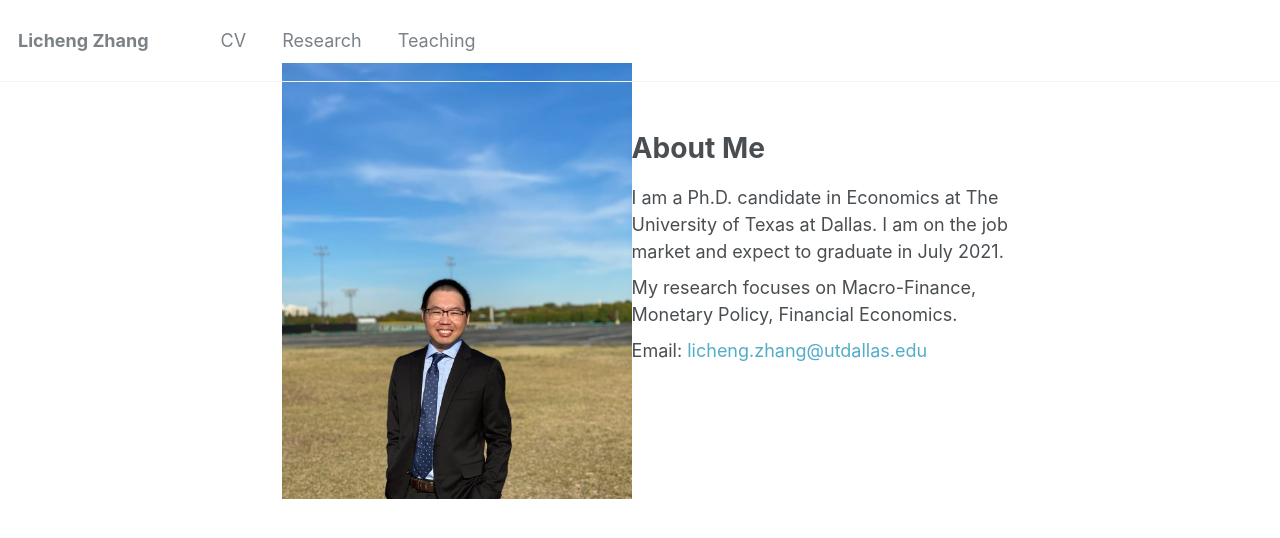
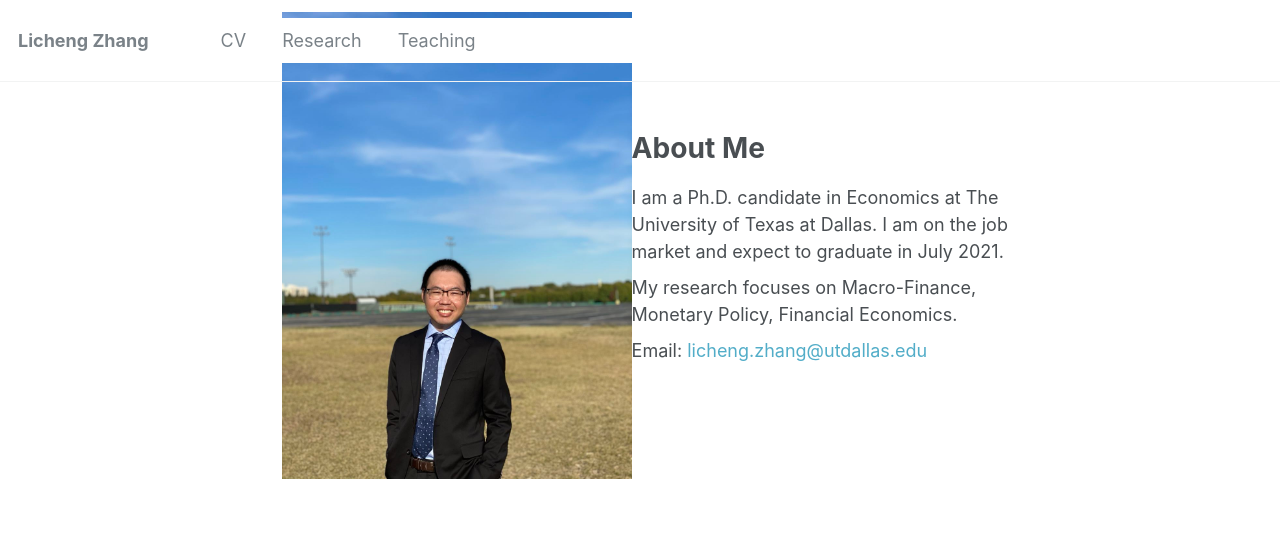
Before and after one commit to lichengzh/lichengzh.github.io, a Jekyll site: the page built from _pages/about.md, in a window 1280 px wide. Shown: the top 538 px of the page. Built offline with Jekyll 4.4.1, drawn with Linux system fonts in a browser that asks for light colours.

Commit message:
Update about.md

```diff
--- a/_pages/about.md
+++ b/_pages/about.md
@@ -8,7 +8,7 @@ redirect_from:
   - /about.html
 ---
 
-<div style= "float:left;position: relative; top: -100px;">
+<div style= "float:left;position: relative; top: -120px;">
   <img src="https://lichengzh.github.io/files/IMG_3759.JPG?raw=true" alt="Photo" style="width: 350px;"/>
 </div>
 
```
